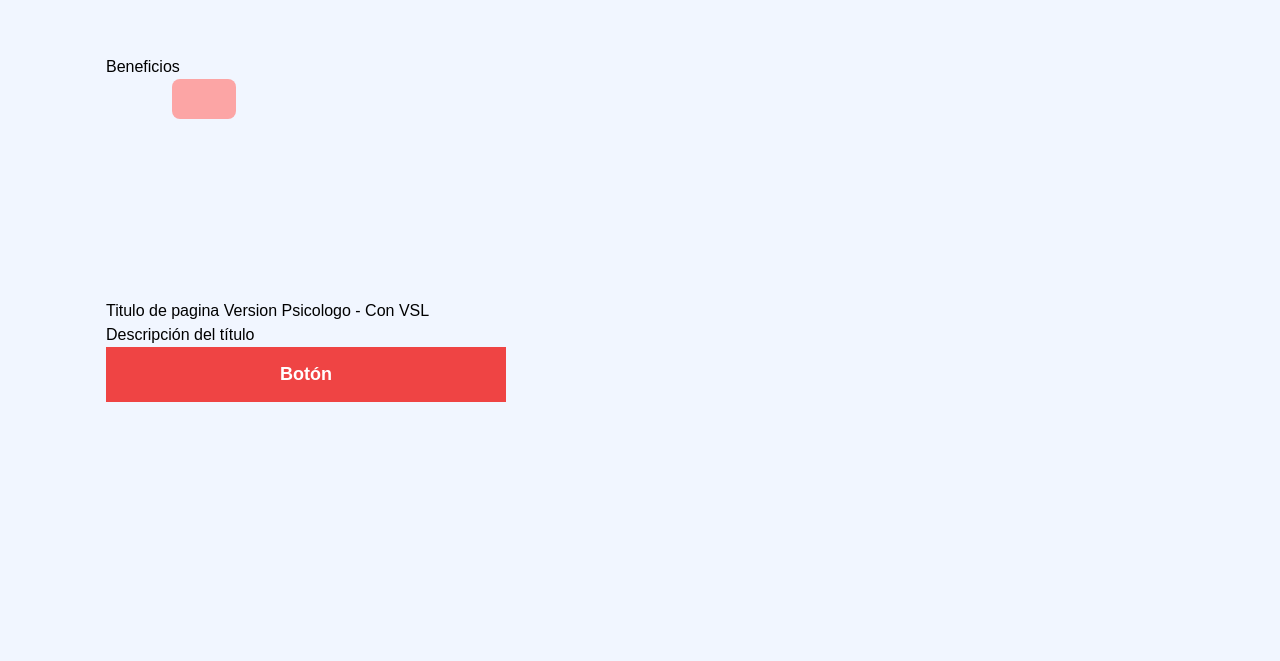
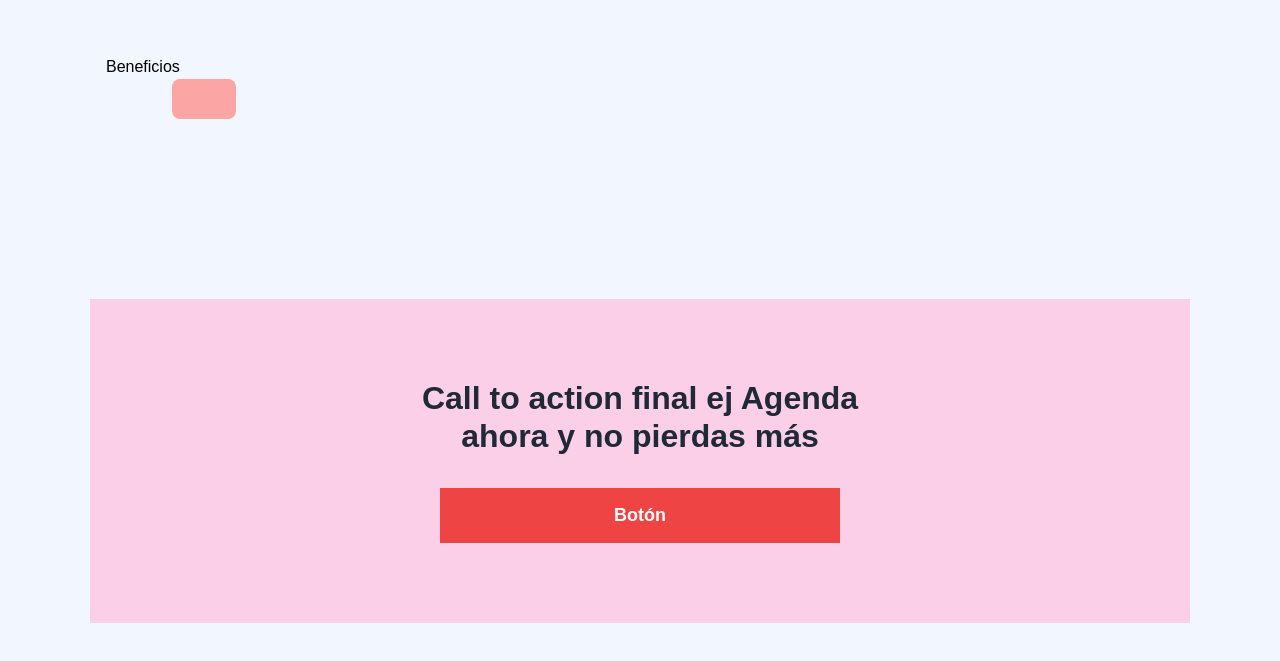
Before and after one commit to JTM-programming/JTMIA, a Next.js app: page / in a window 1280 px wide. Shown: the part 866-1527 px from the top of the page. Before the commit the page ends 1348 px from the top, so only its background shows below. Built offline with nearby package versions, Linux system fonts and the light colour scheme; no server answers.

Commit message:
Banner finished

```diff
--- a/components/sections/Banner.tsx
+++ b/components/sections/Banner.tsx
@@ -2,14 +2,11 @@ import CustomButton from '../CustomButton'
 const Banner = () => {
     return (
         <section className='py-[80px]'>
-            <div className="jtm-container">
-                <h2>
-                    Titulo de pagina Version Psicologo - Con VSL
+            <div className="jtm-container text-center bg-pink-200 py-[80px] px-[123px]">
+                <h2 className='text-[32px] font-bold text-gray-800 max-w-[499px] mx-auto leading-[120%]'>
+                    Call to action final ej Agenda ahora y no pierdas más
                 </h2>
-                <p>
-                    Descripción del título
-                </p>
-                <CustomButton/>
+                <CustomButton customClasses='mt-[32px] mx-auto'/>
             </div>
         </section>
     )
```
